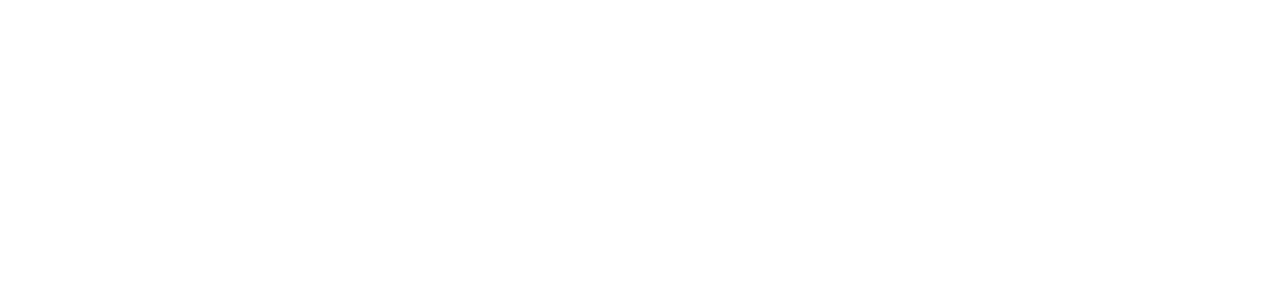
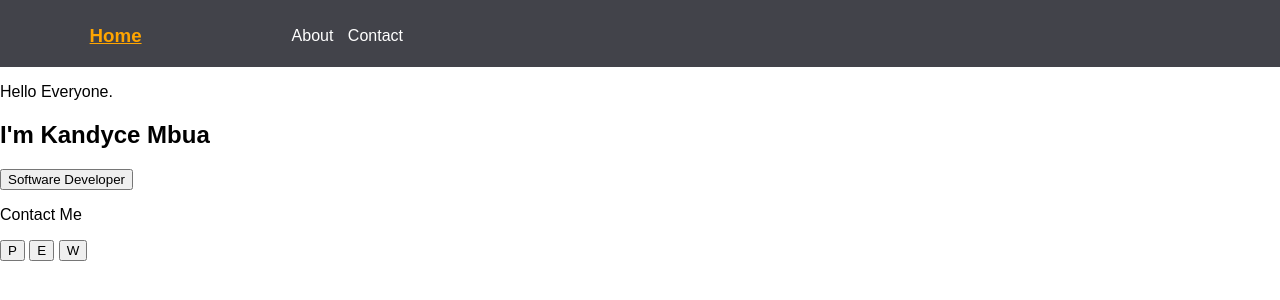
Before and after one commit to knmbua/website_basics, a plain HTML site: page index.html in a window 1280 px wide. Drawn offline with Linux system fonts and the light colour scheme.

Commit message:
added home page header and starter styles

```diff
--- /dev/null
+++ b/css/style.css
@@ -0,0 +1,47 @@
+/* RESETS */
+body{
+    /* background: red */
+    margin:0;
+    font-family: sans-serif
+}
+
+    h3{
+    margin:0;
+  }
+
+  a{
+    text-decoration: none;
+  }
+/* CUSTOM STYLES */
+
+  header{
+    /* Aligns the children on a row left to right */
+    display: flex;
+    /* Once you set display, flex you can align items vertically and horizontally with flexbox properties. */
+    /* align items will align the direct childrenon the y-axis (top to bottom) */
+    align-items: center;
+    /* push the direct children as far apart of possible, using the space between them (x-axis) */
+    /* justify-content: space-between; */
+    background: #13141dcc;
+    padding: 25px 7% 20px;
+  }
+
+  header nav{
+    /* percentage values are always a percentage of the parent's value (width/height) */
+    margin-left: 150px;
+  }
+
+  header a{
+    color:orange
+  }
+  header a:hover, header a.active{
+    text-decoration: underline
+  }
+
+  header nav a {
+    color:white
+  }
+/* select all links within the nav except the last one */
+  header nav a:not(:last-child){
+   margin-right: 10px;
+  }
--- a/index.html
+++ b/index.html
@@ -3,9 +3,37 @@
 <html>
     <head>
         <title> Website Basics</title>
+
+        <link rel="stylesheet" href="./css/style.css">
     </head>
 
+
     <body>
+        <header>
+            <a class="active" href="./index.html">
+            <h3>Home</h3>
+            </a>
 
+            <nav>
+            <a href="./about.html">About</a>
+            <a href="./contact.html">Contact</a>
+            </nav>
+        </header>
+
+        <main>
+            <section>
+               <!-- <p style="color: orange; background-color:lightseagreen;" Hello Everyone.</p> -->
+            <p>Hello Everyone.</p>
+             <h1>I'm Kandyce Mbua</h1>
+            <button>Software Developer</button>
+            </section>
+
+            <aside>
+                <p>Contact Me</p>
+                <button>P</button>
+                <button>E</button>
+                <button>W</button>
+            </aside>
+        </main>
     </body>
 </html>
```
Also changed, not shown: about.html (added, +26 -0 lines).
